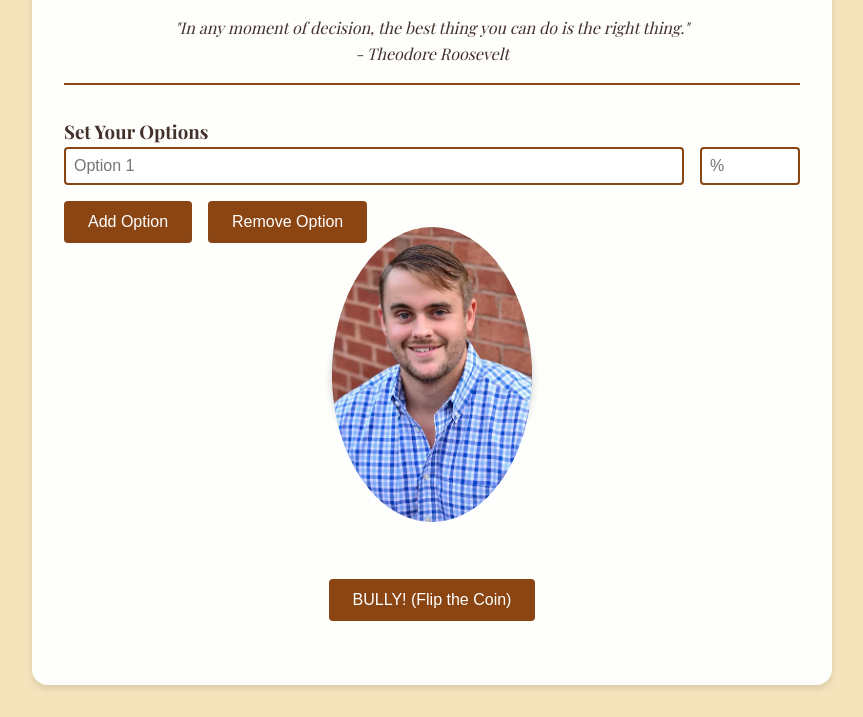
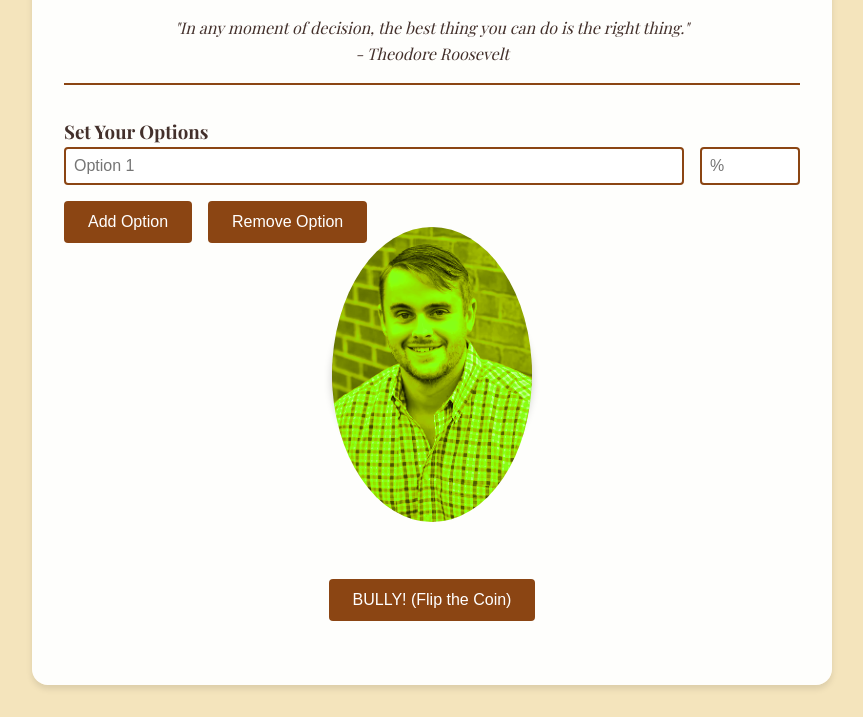
Before and after one commit to BenShaener/APUSH-Coin-Flip, a website: page index.html in a window 1280 px wide. Shown: the part 193-910 px from the top of the page, without its empty margins (208-1071 px from the left). Drawn offline with nearby package versions, Linux system fonts and the light colour scheme.

Commit message:
Gold Color

```diff
--- a/index.html
+++ b/index.html
@@ -150,6 +150,7 @@
             border-radius: 50%; /* Ensure the image fits within the circular bounds */
             object-fit: cover; /* Crop the image to fit */
             object-position: top; /* Focus on the upper part of the image */
+            filter: sepia(1) saturate(5) hue-rotate(30deg); /* Apply gold color effect */
         }
 
         @keyframes flip {
```
